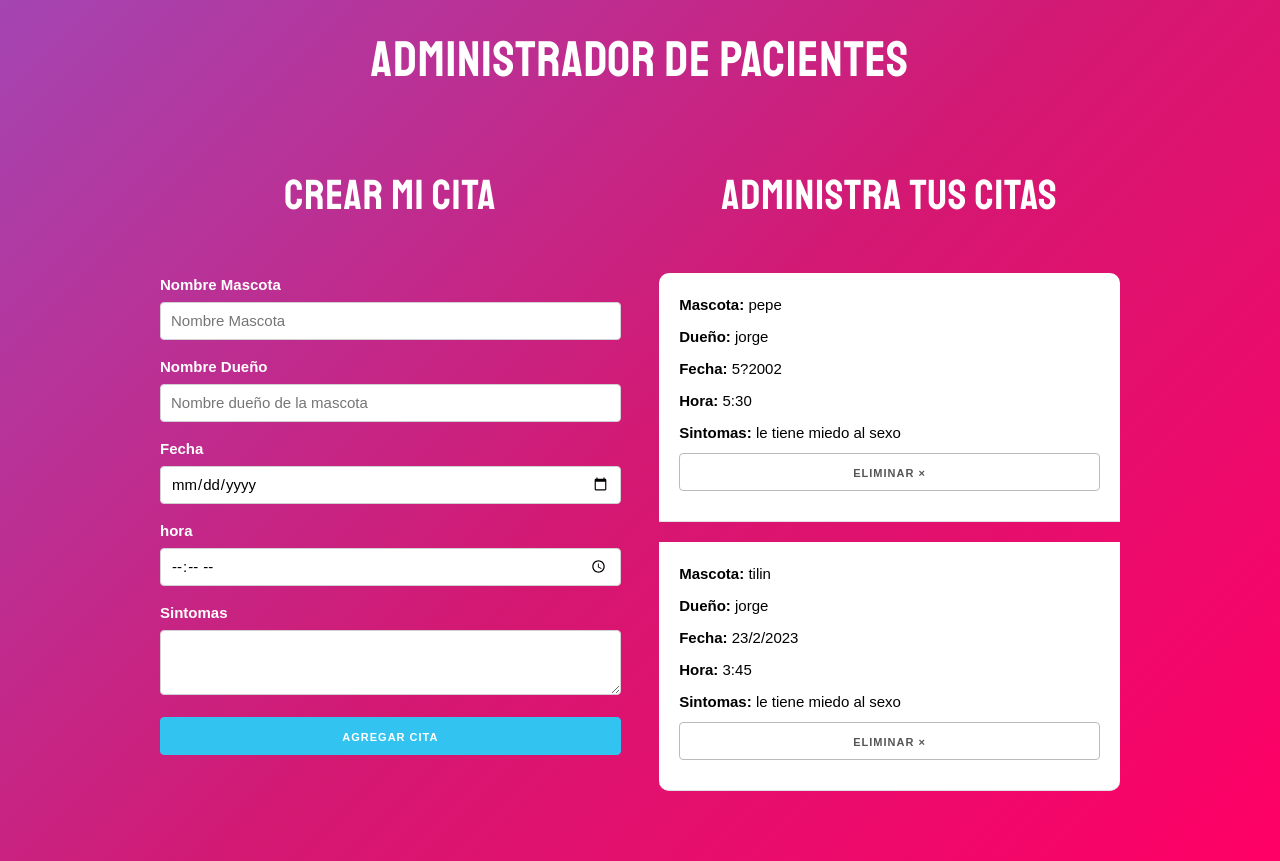
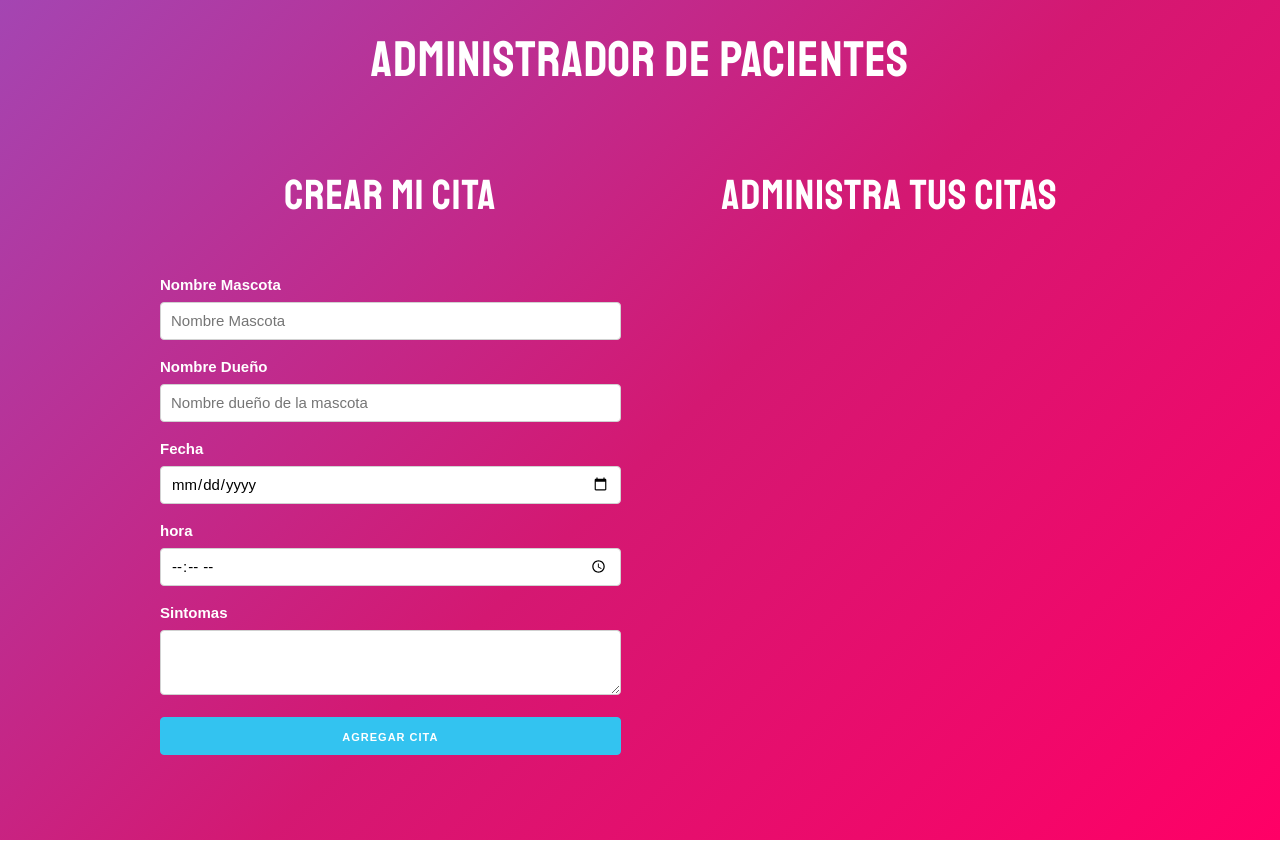
Before and after one commit to jditzco/citas-jero-practica, a React (Vite) app: page / in a window 1280 px wide. After the commit the page ends 840 px from the top, so only its background shows below. Built offline with nearby package versions, Linux system fonts and the light colour scheme.

Commit message:
Update App.jsx

```diff
--- a/src/App.jsx
+++ b/src/App.jsx
@@ -3,19 +3,7 @@ import Cita from './Components/Cita'
 import { useState } from 'react'
 
 function App() {
-  const [listaCitas, setListaCitas] = useState([{
-    mascota: "pepe",
-    dueno: "jorge",
-    fecha: "5?2002",
-    hora: "5:30",
-    sintomas: "le tiene miedo al sexo"
-  },{
-    mascota: "tilin",
-    dueno: "jorge",
-    fecha: "23/2/2023",
-    hora: "3:45",
-    sintomas: "le tiene miedo al sexo"
-  }])
+  const [listaCitas, setListaCitas] = useState([])
 
   const añadirCita = (cita) => {
     const nuevaLista = [...listaCitas]
```
